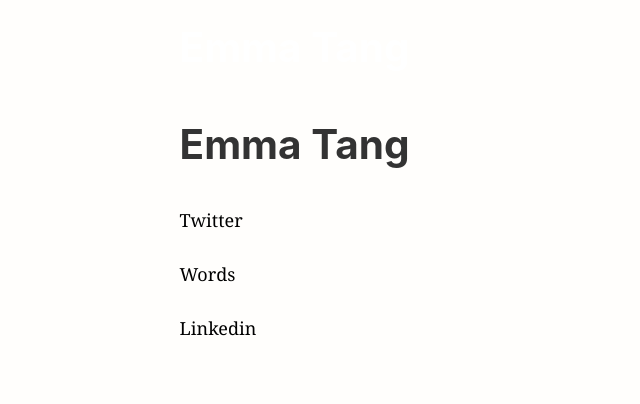
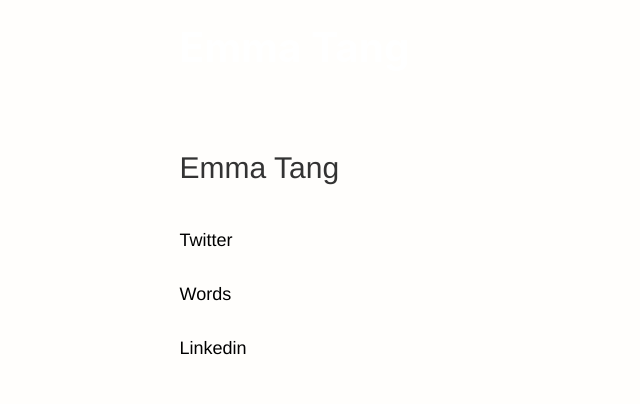
Before and after one commit to popoaq/popoaq.github.io, a Gatsby site: page / in a window 1280 px wide. Shown: the whole page, without its empty margins (0-640 px from the left). Built offline with nearby package versions, Linux system fonts and the light colour scheme; Gatsby itself is replaced by a stand-in of ours.

Commit message:
change font to helvetica

```diff
--- a/src/pages/index.js
+++ b/src/pages/index.js
@@ -6,7 +6,7 @@
 const IndexPage = () => (
   <Layout>
     <SEO title="Emma Tang" />
-    <h1>Emma Tang</h1>
+    <div style={{"font-size":"30px"}}>Emma Tang</div>
     <div>
       <a href="https://twitter.com/emmaytang">Twitter</a><br/>
       <a href="https://thoughtcloud.substack.com/">Words</a><br/>
--- a/src/styles/global.css
+++ b/src/styles/global.css
@@ -5,5 +5,8 @@
 
 div {
     line-height: 3;
+    font-family: Helvetica,georgia,serif;
 }
-body {background-color: rgb(255, 254, 252);}
+body {
+    background-color: rgb(255, 254, 252);
+}
```
